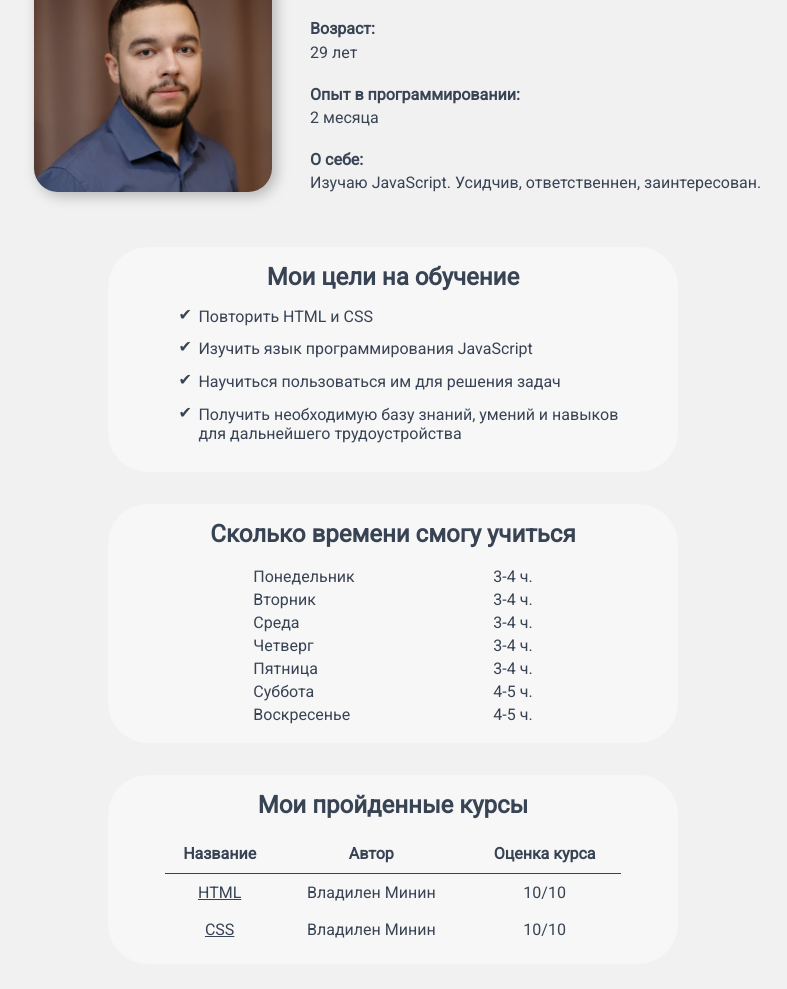
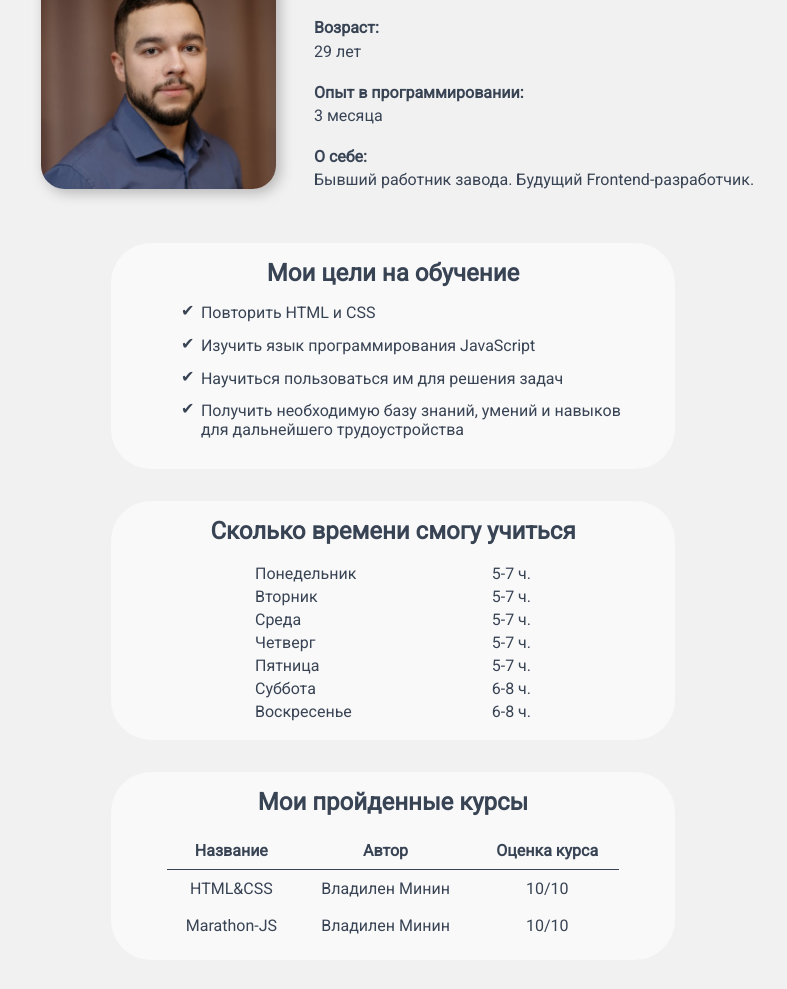
Before and after one commit to vladargus/cv, a plain HTML site: page src/index.html in a window 1280 px wide. Shown: the part 173-1162 px from the top of the page, without its empty margins (247-1034 px from the left). Drawn offline with Linux system fonts and the light colour scheme.

Commit message:
Add files via upload

```diff
--- a/src/css/style.css
+++ b/src/css/style.css
@@ -32,7 +32,7 @@ h2 {
   width: 25%;
   margin: 1%;
   border-radius: 10%;
-  box-shadow: 4px 4px 14px rgba(0,0,0,0.25);
+  box-shadow: 4px 4px 14px rgba(0, 0, 0, 0.25);
   transition: all 0.3s;
 }
 #avatar:hover {
@@ -43,7 +43,7 @@ h2 {
   margin-left: 3%;
 }
 .bio-element {
- margin: 5% 0;
+  margin: 5% 0;
 }
 .bio-element h4 {
   margin: 1% 0;
@@ -55,7 +55,7 @@ h2 {
 .goals {
   margin: 2vh 0;
   padding: 2vh 0;
-  background-color: #f7f7f7;
+  background-color: #f9f9f9;
   border-radius: 5vh;
   width: 60%;
 }
@@ -74,7 +74,9 @@ h2 {
 }
 .goals li:before {
   content: '✔';
-  position: absolute; top: -2px; left: -20px;
+  position: absolute;
+  top: -2px;
+  left: -20px;
   color: #384354;
 }
 .goals li:hover {
@@ -85,7 +87,7 @@ h2 {
 .time {
   margin: 2vh 0;
   padding: 2vh 0;
-  background-color: #f7f7f7;
+  background-color: #f9f9f9;
   border-radius: 5vh;
   width: 60%;
 }
@@ -100,7 +102,7 @@ h2 {
 .courses {
   margin: 2vh 0;
   padding: 2vh 0;
-  background-color: #f7f7f7;
+  background-color: #f9f9f9;
   border-radius: 5vh;
   width: 60%;
 }
@@ -119,14 +121,19 @@ h2 {
 .courses-list td {
   padding: 2% 0;
 }
-.courses-list td:first-child {
+.courses-list a {
+  color: #384354;
+  text-decoration: none;
+}
+.courses-list a:hover {
+  color: #384354;
   text-decoration: underline;
 }
 
 .contacts {
   margin: 2vh 0;
   padding: 2vh 0;
-  background-color: #f7f7f7;
+  background-color: #f9f9f9;
   border-radius: 5vh;
   width: 60%;
 }
--- a/src/index.html
+++ b/src/index.html
@@ -1,17 +1,17 @@
 <!DOCTYPE html>
 <html lang="ru">
   <head>
-  <meta charset="UTF-8">
-  <meta http-equiv="X-UA-Compatible" content="IE=edge">
-  <meta name="viewport" content="width=device-width, initial-scale=1.0">
+    <meta charset="UTF-8" />
+    <meta http-equiv="X-UA-Compatible" content="IE=edge" />
+    <meta name="viewport" content="width=device-width, initial-scale=1.0" />
     <title>Student card</title>
-  <link rel="stylesheet" href="css/style.css">
+    <link rel="stylesheet" href="css/style.css" />
   </head>
   <body>
     <div class="wrapper">
       <h1>Карточка студента</h1>
       <div class="info">
-      <img src="img/photo.jpeg" id="avatar" alt="Фото студента">
+        <img src="img/photo.jpeg" id="avatar" alt="Фото студента" />
         <div class="bio">
           <div class="bio-element">
             <h4>Имя, фамилия:</h4>
@@ -23,11 +23,11 @@
           </div>
           <div class="bio-element">
             <h4>Опыт в программировании:</h4>
-          <p>2 месяца</p>
+            <p>3 месяца</p>
           </div>
           <div class="bio-element">
             <h4>О себе:</h4>
-          <p>Изучаю JavaScript. Усидчив, ответственнен, заинтересован.</p>
+            <p>Бывший работник завода. Будущий Frontend-разработчик.</p>
           </div>
         </div>
       </div>
@@ -37,7 +37,10 @@
           <li>Повторить HTML и CSS</li>
           <li>Изучить язык программирования JavaScript</li>
           <li>Научиться пользоваться им для решения задач</li>
-        <li>Получить необходимую базу знаний, умений и навыков для дальнейшего трудоустройства</li>
+          <li>
+            Получить необходимую базу знаний, умений и навыков для дальнейшего
+            трудоустройства
+          </li>
         </ul>
       </div>
       <div class="time">
@@ -45,31 +48,31 @@
         <table class="week">
           <tr>
             <td>Понедельник</td>
-          <td>3-4 ч.</td>
+            <td>5-7 ч.</td>
           </tr>
           <tr>
             <td>Вторник</td>
-          <td>3-4 ч.</td>
+            <td>5-7 ч.</td>
           </tr>
           <tr>
             <td>Среда</td>
-          <td>3-4 ч.</td>
+            <td>5-7 ч.</td>
           </tr>
           <tr>
             <td>Четверг</td>
-          <td>3-4 ч.</td>
+            <td>5-7 ч.</td>
           </tr>
           <tr>
             <td>Пятница</td>
-          <td>3-4 ч.</td>
+            <td>5-7 ч.</td>
           </tr>
           <tr>
             <td>Суббота</td>
-          <td>4-5 ч.</td>
+            <td>6-8 ч.</td>
           </tr>
           <tr>
             <td>Воскресенье</td>
-          <td>4-5 ч.</td>
+            <td>6-8 ч.</td>
           </tr>
         </table>
       </div>
@@ -82,12 +85,18 @@
             <th>Оценка курса</th>
           </tr>
           <tr>
-          <td>HTML</td>
+            <td>
+              <a href="https://result.school/products/html-css">HTML&CSS</a>
+            </td>
             <td>Владилен Минин</td>
             <td>10/10</td>
           </tr>
           <tr>
-          <td>CSS</td>
+            <td>
+              <a href="https://result.school/products/marathon-js"
+                >Marathon-JS</a
+              >
+            </td>
             <td>Владилен Минин</td>
             <td>10/10</td>
           </tr>
@@ -96,20 +105,20 @@
       <div class="contacts">
         <h2>Контакты</h2>
         <div class="links">
-        <a href="https://t.me/vladargus">
-          <img src="img/telegram-plane-brands.svg" alt="Telegram icon">
+          <a href="https://t.me/vlad_argus">
+            <img src="img/telegram-plane-brands.svg" alt="Telegram icon" />
             <p>Telegram</p>
           </a>
           <a href="https://www.instagram.com/argus89/">
-          <img src="img/instagram-brands.svg" alt="Instagram icon">
+            <img src="img/instagram-brands.svg" alt="Instagram icon" />
             <p>Instagram</p>
           </a>
           <a href="https://vk.com/argus89">
-          <img src="img/vk-brands.svg" alt="VK icon">
+            <img src="img/vk-brands.svg" alt="VK icon" />
             <p>VK</p>
           </a>
           <a href="https://github.com/vladargus">
-          <img src="img/github-brands.svg" alt="GitHub icon">
+            <img src="img/github-brands.svg" alt="GitHub icon" />
             <p>Github</p>
           </a>
         </div>
```
Lines whose indentation alone changed are shown as unchanged.
